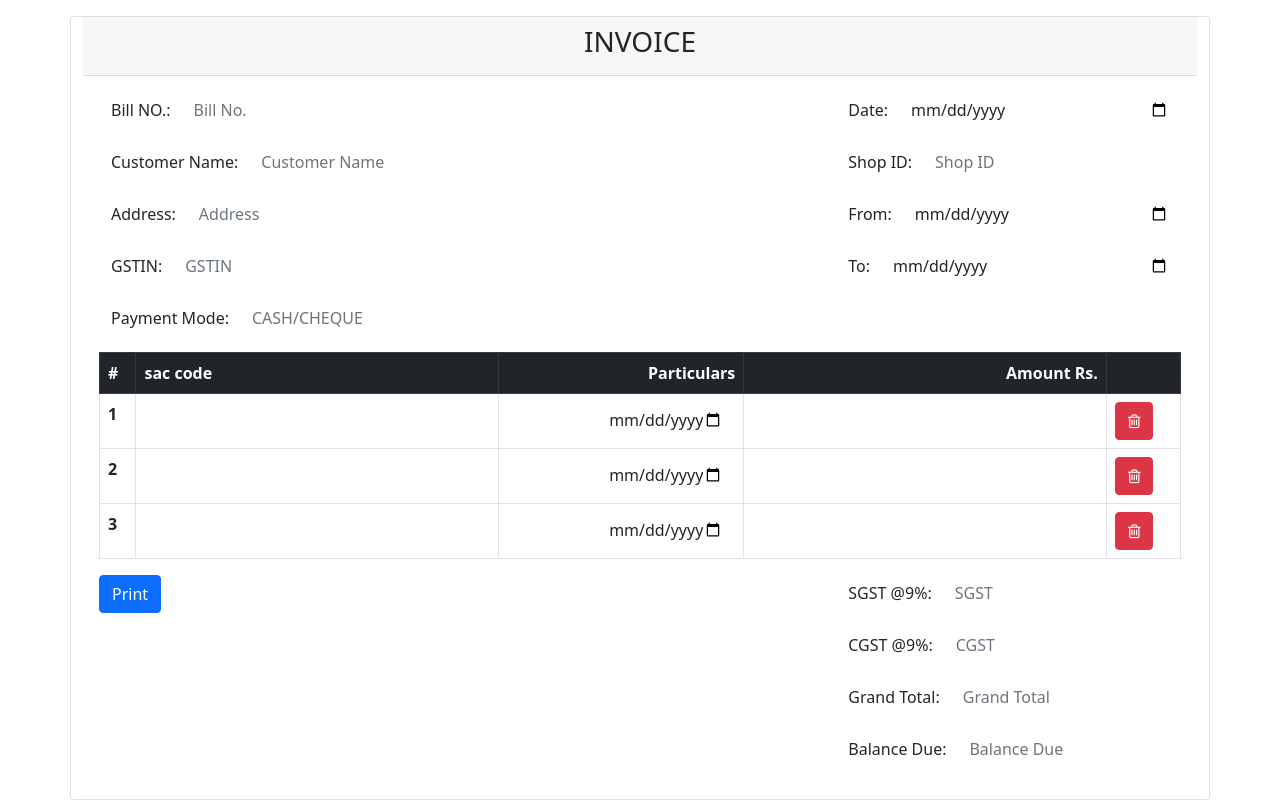
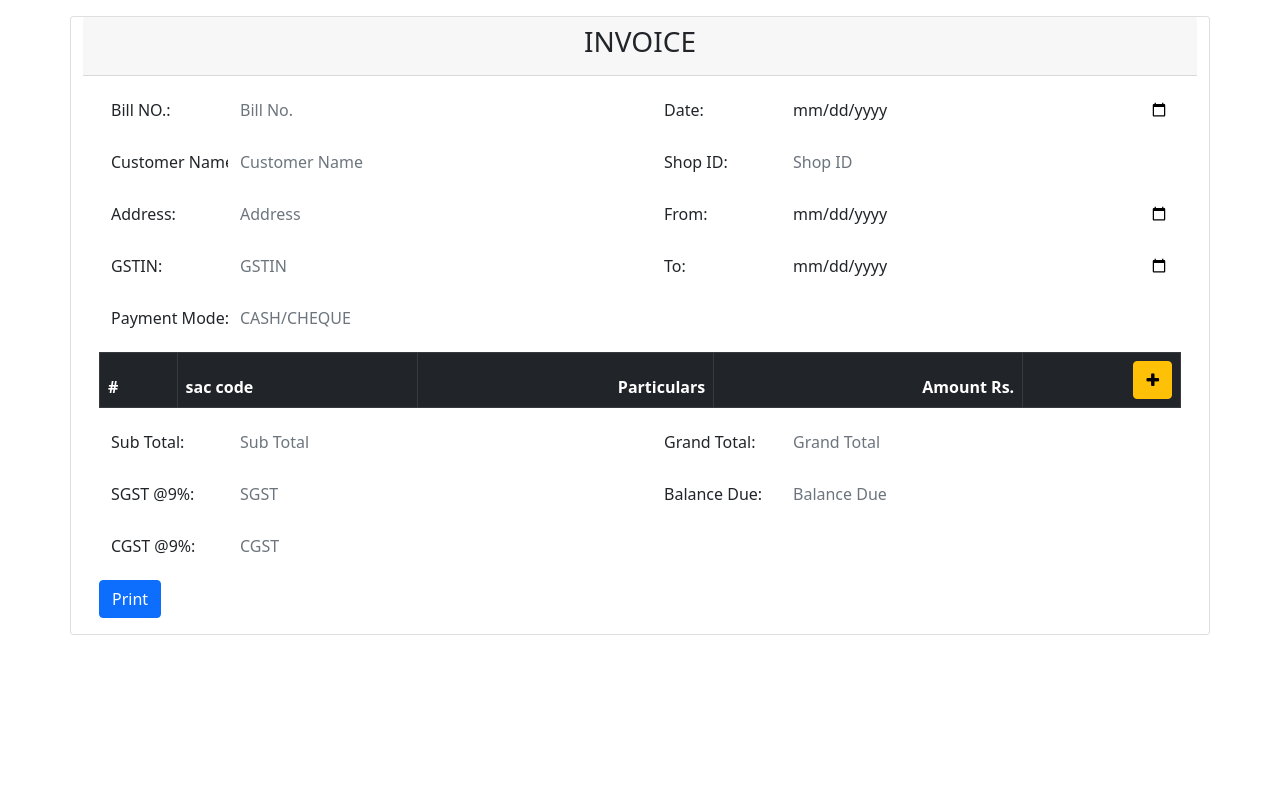
Before and after one commit to Kunal-R-Prajapati/Invoice-Management, a PHP site: page /invoice.php in a window 1280 px wide. Run offline with PHP 8.4, Linux system fonts and the light colour scheme.

Commit message:
change in invoice added add delete

```diff
--- a/invoice.php
+++ b/invoice.php
@@ -9,9 +9,15 @@
     <link href="https://cdn.jsdelivr.net/npm/bootstrap@5.0.2/dist/css/bootstrap.min.css" rel="stylesheet" integrity="sha384-EVSTQN3/azprG1Anm3QDgpJLIm9Nao0Yz1ztcQTwFspd3yD65VohhpuuCOmLASjC" crossorigin="anonymous">
 
     <link rel="stylesheet" href="https://cdnjs.cloudflare.com/ajax/libs/font-awesome/4.7.0/css/font-awesome.min.css">
+
+    <script src="https://code.jquery.com/jquery-3.7.1.slim.js" integrity="sha256-UgvvN8vBkgO0luPSUl2s8TIlOSYRoGFAX4jlCIm9Adc=" crossorigin="anonymous"></script>
     <title>invoice</title>
 
     <style>
+
+      .input-group-text{
+        width: 130px;
+      }
         @media screen {
 
 
@@ -59,6 +65,37 @@
     window.print();
   }
 
+  function addbtn()
+  {
+   var v= $("#Trow").clone().appendTo("#Tbody");
+   $(v).find("input").val('');
+   $(v).removeClass("d-none");
+  }
+
+  function delbtn(d)
+  {
+    $(d).parent().parent().remove();
+  }
+
+  function cal(v)
+  {
+    var index=$(v).parent().parent().index();
+    getTotal();
+  }
+
+  function getTotal()
+  {
+    var amts=document.getElementsByName("amount");
+    var sum=0;
+    for(let index=0;index<amts.length; index++)
+    {
+      var amt=amts[index].value;
+      sum= +(sum) + +(amt);
+    }
+
+    document.getElementById("stotal").value=sum;
+  }
+
  </script>
   </head>
   <body>
@@ -71,7 +108,7 @@
             </div>
             <div class="card-body">
                 <div class="row">
-                    <div class="col-8">
+                    <div class="col-6">
 
 
                         <div class="input-group mb-3">
@@ -112,7 +149,7 @@
 
                     </div>
 
-                    <div class="col-4">
+                    <div class="col-6">
 
                       <div class="input-group mb-3">
                         <div class="input-group-prepend">
@@ -158,36 +195,22 @@
             <th scope="col" class="text-end">Particulars</th>
             <th scope="col" class="text-end">Amount Rs.</th>
 
-            <th scope="col" class="noprint"></th>
+            <th scope="col" class="noprint text-end"><button type="button" class="btn btn-warning" onclick="addbtn()"><i class="fa fa-plus" aria-hidden="true"></i>
+
+            </button></th>
           </tr>
         </thead>
-        <tbody>
-          <tr>
+        <tbody id="Tbody">
+          <tr id="Trow" class="d-none">
             <th scope="row">1</th>
-            <td><input type="number" class="form-control text-end"></td>
-            <td><input type="date" class="form-control text-end"></td>
-            <td><input type="number" class="form-control text-end"></td>
-            <td class="noprint"><button type="button" class="btn btn-danger"><i class="fa fa-trash-o" aria-hidden="true"></i>
+            <td><input type="number" class="form-control text-end" name="sac code"></td>
+            <td><input type="date" class="form-control text-end" name="particular" ></td>
+            <td><input type="number" class="form-control text-end" name="amount" onchange="cal(this)"></td>
+            <td class="noprint"><button type="button" class="btn btn-danger" onclick="delbtn(this)"><i class="fa fa-trash-o" aria-hidden="true"></i>
             </button></td>
           </tr>
 
-          <tr>
-            <th scope="row">2</th>
-            <td><input type="number" class="form-control text-end"></td>
-            <td><input type="date" class="form-control text-end"></td>
-            <td><input type="number" class="form-control text-end"></td>
-            <td class="noprint"><button type="button" class="btn btn-danger"><i class="fa fa-trash-o" aria-hidden="true"></i>
-            </button></td>
-          </tr>
 
-          <tr>
-            <th scope="row">3</th>
-            <td><input type="number" class="form-control text-end"></td>
-            <td><input type="date" class="form-control text-end"></td>
-            <td><input type="number" class="form-control text-end"></td>
-            <td class="noprint"><button type="button" class="btn btn-danger"><i class="fa fa-trash-o" aria-hidden="true"></i>
-            </button></td>
-          </tr>
 
         </tbody>
       </table>
@@ -196,40 +219,48 @@
 
       <div class="row">
 
-        <div class="col-8">
-
-
-          <button type="button" class="btn btn-primary" onclick="getprint()">Print </button>
-
-        </div>
-        <div class="col-4">
+        <div class="col-6">
+        <div class="input-group mb-3">
+            <div class="input-group-prepend">
+              <span class="input-group-text" id="basic-addon1">Sub Total:</span>
+            </div>
+            <input type="number" class="form-control" id="stotal" name="stotal" placeholder="Sub Total" aria-label="sub total" aria-describedby="basic-addon1">
+          </div>
 
           <div class="input-group mb-3">
             <div class="input-group-prepend">
               <span class="input-group-text" id="basic-addon1">SGST @9%:</span>
             </div>
-            <input type="text" class="form-control" placeholder="SGST" aria-label="SGST" aria-describedby="basic-addon1">
+            <input type="text" class="form-control" id="sgst" name="sgst" placeholder="SGST" aria-label="SGST" aria-describedby="basic-addon1">
           </div>
 
           <div class="input-group mb-3">
             <div class="input-group-prepend">
               <span class="input-group-text" id="basic-addon1">CGST @9%:</span>
             </div>
-            <input type="text" class="form-control" placeholder="CGST" aria-label="SGST" aria-describedby="basic-addon1">
+            <input type="text" class="form-control" id="cgst" name="cgst" placeholder="CGST" aria-label="SGST" aria-describedby="basic-addon1">
           </div>
+
+
+          <button type="button" class="btn btn-primary" onclick="getprint()">Print </button>
+
+        </div>
+        <div class="col-6">
+
+
 
           <div class="input-group mb-3">
             <div class="input-group-prepend">
               <span class="input-group-text" id="basic-addon1">Grand Total:</span>
             </div>
-            <input type="text" class="form-control" placeholder="Grand Total" aria-label="Grand Total" aria-describedby="basic-addon1">
+            <input type="text" class="form-control" id="total" name="total" placeholder="Grand Total" aria-label="Grand Total" aria-describedby="basic-addon1">
           </div>
 
           <div class="input-group mb-3">
             <div class="input-group-prepend">
               <span class="input-group-text" id="basic-addon1">Balance Due:</span>
             </div>
-            <input type="text" class="form-control" placeholder="Balance Due" aria-label="Balance Due" aria-describedby="basic-addon1">
+            <input type="text" class="form-control" id="balance" name="balance" placeholder="Balance Due" aria-label="Balance Due" aria-describedby="basic-addon1">
           </div>
 
 
```
